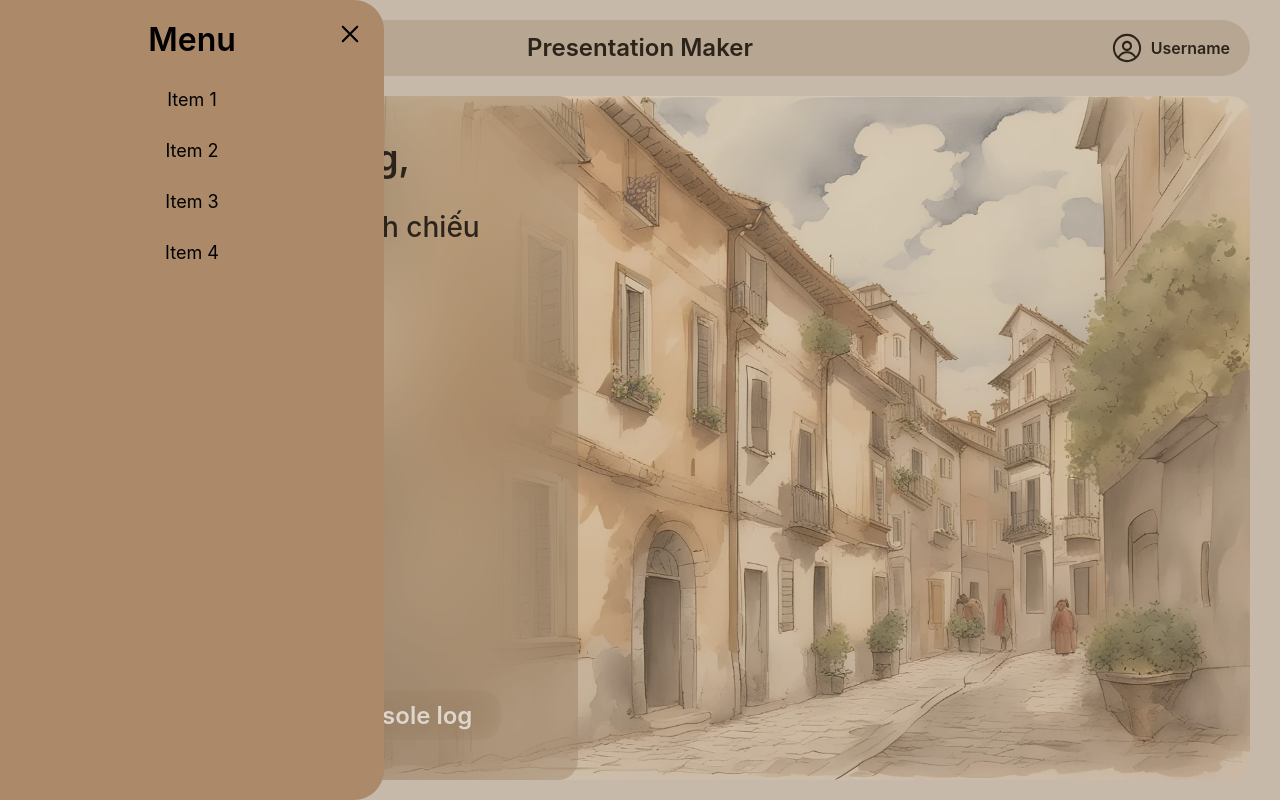
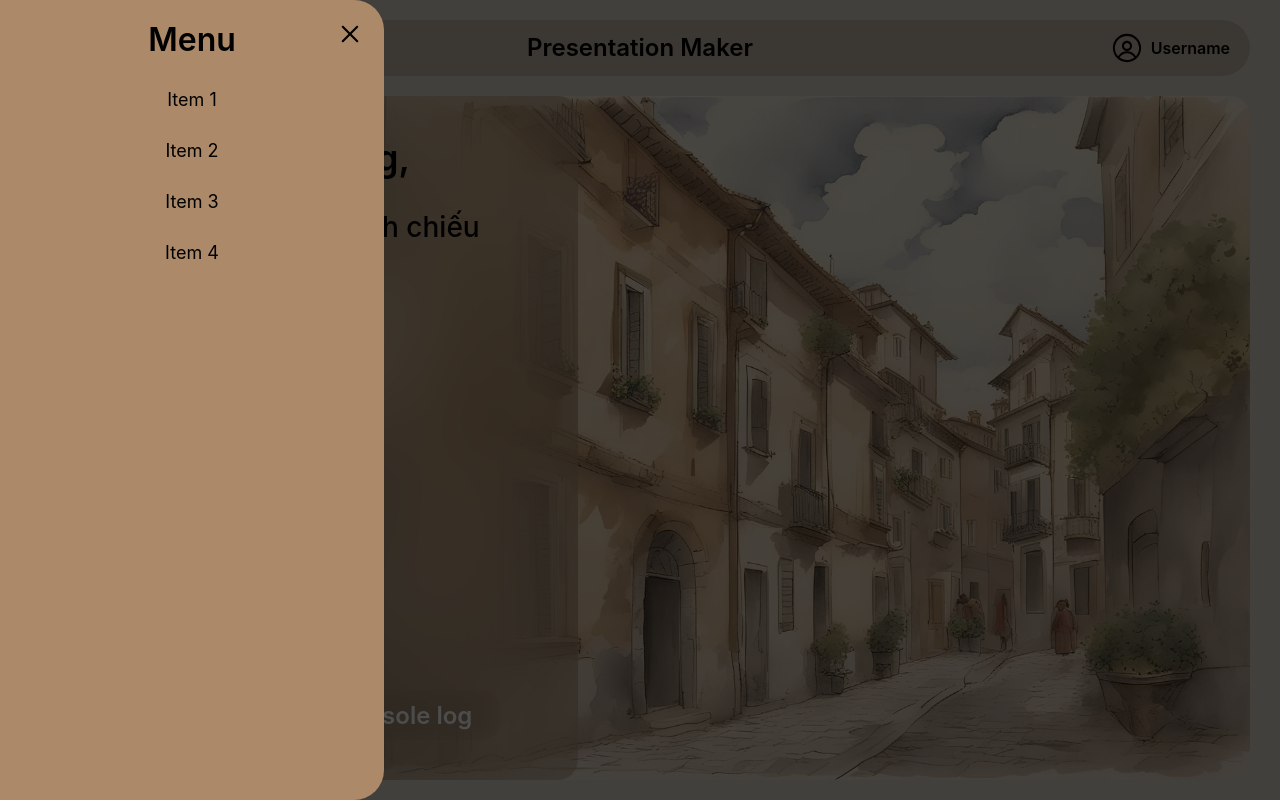
Before and after one commit to darkplayer0211/PresentationMaker, a React (Create React App) app in the folder reactjs/: page / in a window 1280 px wide. Both pictures are taken after a click on the element 60 px from the left and 47 px from the top of the page. Built offline with nearby package versions, Linux system fonts and the light colour scheme.

Commit message:
adding some small details

```diff
--- a/reactjs/src/components/Sidebar/sidebar.tsx
+++ b/reactjs/src/components/Sidebar/sidebar.tsx
@@ -15,9 +15,14 @@ const Sidebar: React.FC<SidebarProps> = () => {
     }
 
     return (
-        <div className="sidebar">
+        <div onClick={(event) => {
+            if (event.target === event.currentTarget) {
+                closeSidebar();
+            }
+        }}
+        className="sidebar">
             <div className="sidebar_content">
-                <div onClick={closeSidebar} className="sidebar_closeBtn">
+                <div onClick={() => closeSidebar()} className="sidebar_closeBtn">
                     <RxCross2 size={28} color='var(--text)' />
                 </div>
                 <p className='sidebar_content_title'>Menu</p>
--- a/reactjs/src/css/defaultLayout/sidebar/sidebar.css
+++ b/reactjs/src/css/defaultLayout/sidebar/sidebar.css
@@ -74,11 +74,11 @@
 .sidebar_open {
     z-index: 100;
     opacity: 1;
-    filter: blur(0);
+    background-color: rgba(0, 0, 0, 0.7);
 }
 
 .sidebar_content_open {
+    z-index: 101;
     transform: translateX(0);
     opacity: 1;
-    filter: blur(0);
 }
--- a/reactjs/src/css/pages/home.css
+++ b/reactjs/src/css/pages/home.css
@@ -74,11 +74,13 @@
     align-items: center;
     background: var(--secondary);
     backdrop-filter: blur(10px);
+    transition: .1s linear;
 }
 .home_getStartedButton:hover {
     cursor: pointer;
     backdrop-filter: blur(30px);
     scale: 1.1;
+
 
 }
 
```
